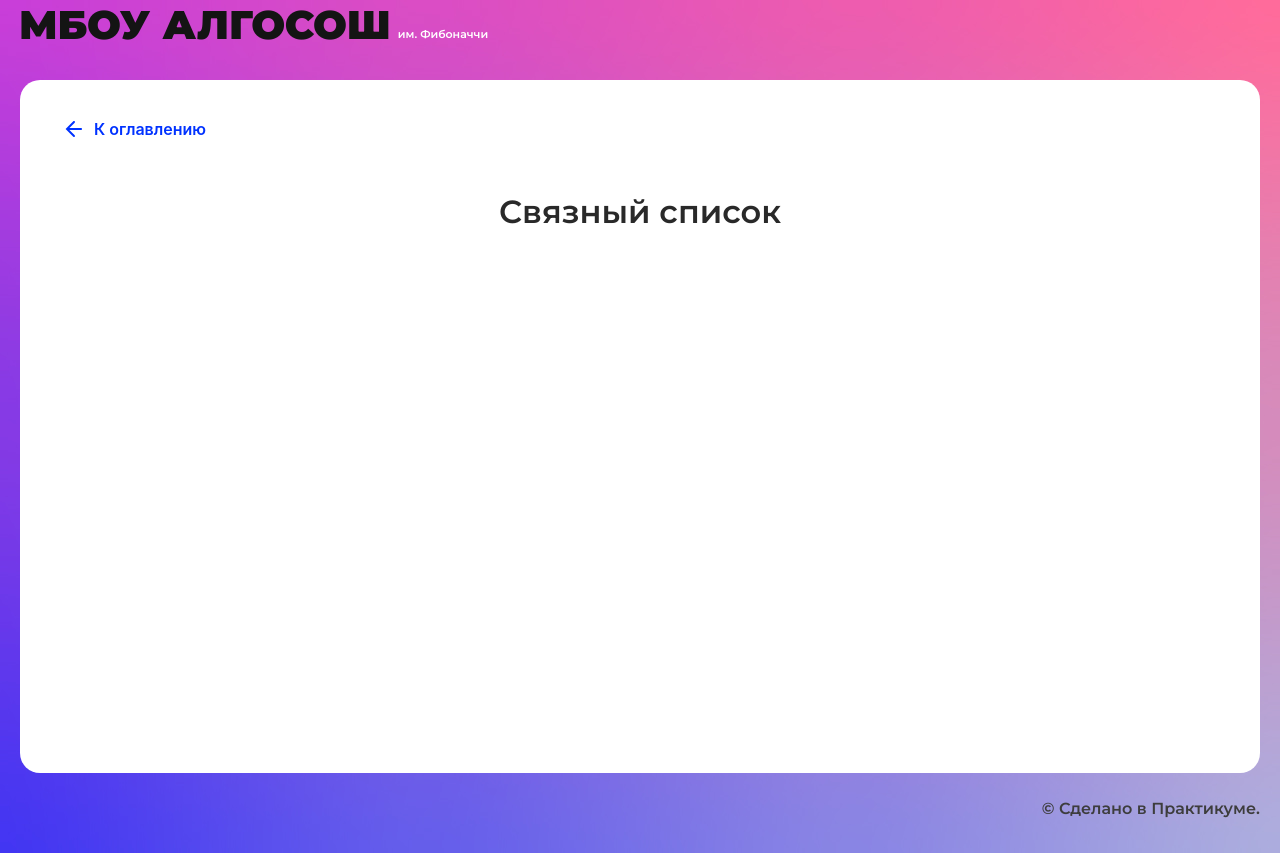
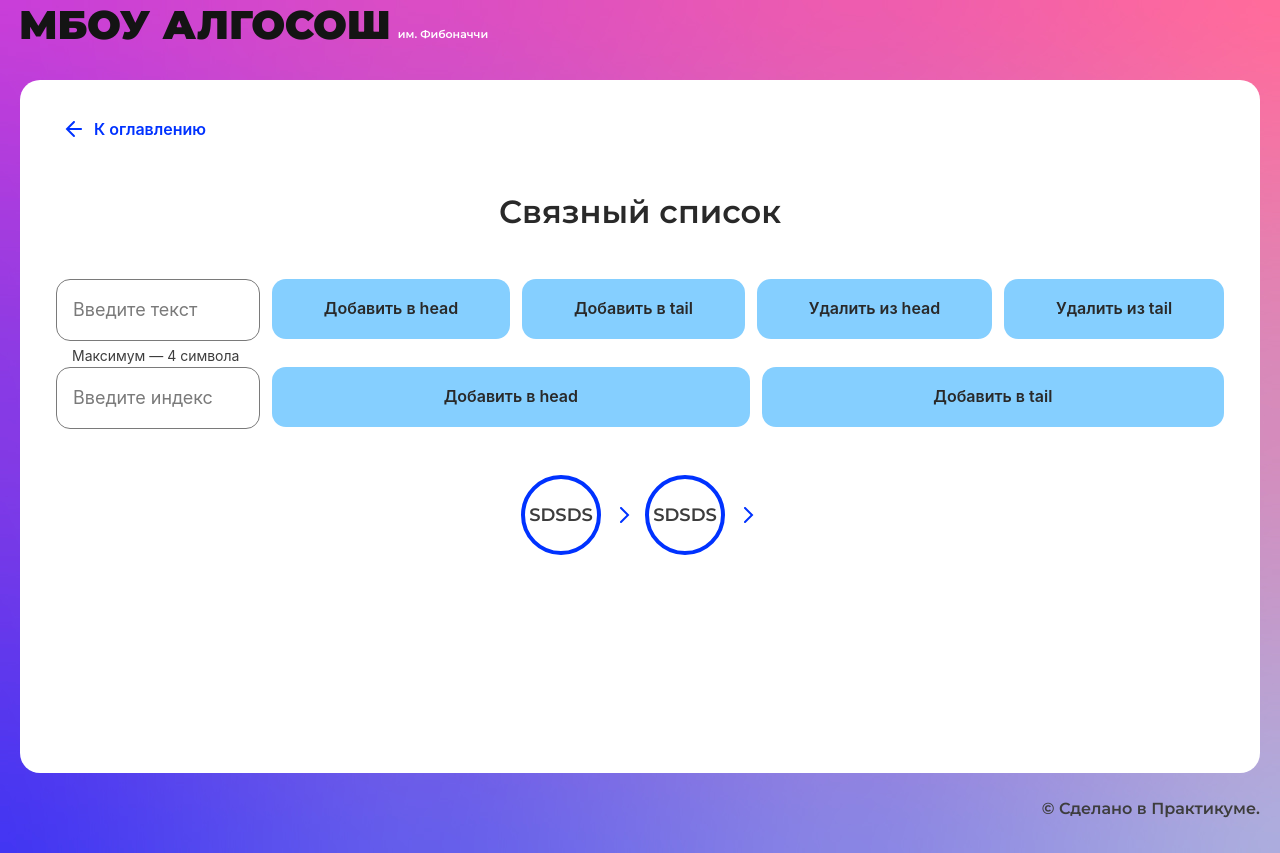
Before and after one commit to MADeit0/algososh, a React (Create React App) app: page /list in a window 1280 px wide. Built offline with nearby package versions, Linux system fonts and the light colour scheme.

Commit message:
feat: Сверстать кнопки и поля ввода для страницы реализующей связанный список

```diff
--- a/src/components/list-page/list-page.tsx
+++ b/src/components/list-page/list-page.tsx
@@ -1,10 +1,54 @@
+import styles from "../../styles/data-structure.module.css";
 import React from "react";
 import { SolutionLayout } from "../ui/solution-layout/solution-layout";
+import { Button } from "../ui/button/button";
+import { Input } from "../ui/input/input";
+import useInput from "../../hooks/useInput";
+import { Circle } from "../ui/circle/circle";
+import { ArrowIcon } from "../ui/icons/arrow-icon";
+import { ReturnIcon } from "../ui/icons/return-icon";
+import { AscendingIcon } from "../ui/icons/ascending-icon";
 
 export const ListPage: React.FC = () => {
+  const [inputValue, setInputValue, handleInputChange] = useInput("");
+  const [inputIndex, setInputIndex, handleIndexChange] = useInput("");
+
   return (
     <SolutionLayout title="Связный список">
-
+      <div className={styles.form}>
+        <Input
+          extraClass={styles.input_linkedList}
+          isLimitText={true}
+          maxLength={4}
+          onChange={handleInputChange}
+          value={inputValue}
+        />
+        <Button extraClass={styles.button_wrap} text="Добавить в head" />
+        <Button extraClass={styles.button_wrap} text="Добавить в tail" />
+        <Button extraClass={styles.button_wrap} text="Удалить из head" />
+        <Button extraClass={styles.button_wrap} text="Удалить из tail" />
+      </div>
+      <div className={styles.form}>
+        <Input
+          extraClass={styles.input_linkedList}
+          maxLength={4}
+          onChange={handleIndexChange}
+          placeholder="Введите индекс"
+          value={inputIndex}
+        />
+        <Button extraClass={styles.button_wrap} text="Добавить в head" />
+        <Button extraClass={styles.button_wrap} text="Добавить в tail" />
+      </div>
+      <ul className={styles.container}>
+        <li className={styles.list}>
+          <Circle extraClass={styles.circle} letter={"sdsds"} />
+          <ArrowIcon />
+        </li>
+        <li className={styles.list}>
+          <Circle extraClass={styles.circle} letter={"sdsds"} />
+          <ArrowIcon />
+        </li>
+      </ul>
     </SolutionLayout>
   );
 };
--- a/src/styles/data-structure.module.css
+++ b/src/styles/data-structure.module.css
@@ -9,15 +9,33 @@
   max-width: 377px;
 }
 
+.input_linkedList {
+  width: 204px;
+}
+
 .button {
   margin-left: 68px;
+}
+
+.button_wrap {
+  white-space: nowrap;
+  flex: auto;
 }
 
 .container {
   display: flex;
   justify-content: center;
+  align-items: center;
   gap: 10px;
   padding: 30px 10px;
+  list-style: none;
+
+}
+.list {
+  display: flex;
+  justify-content: center;
+  align-items: center;
+  gap: 10px;
 }
 
 .circle {
```
